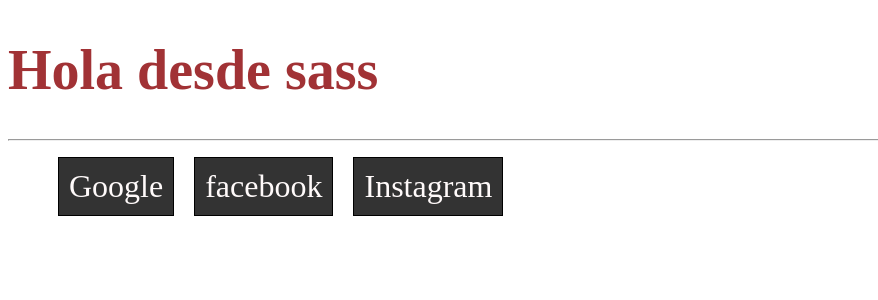
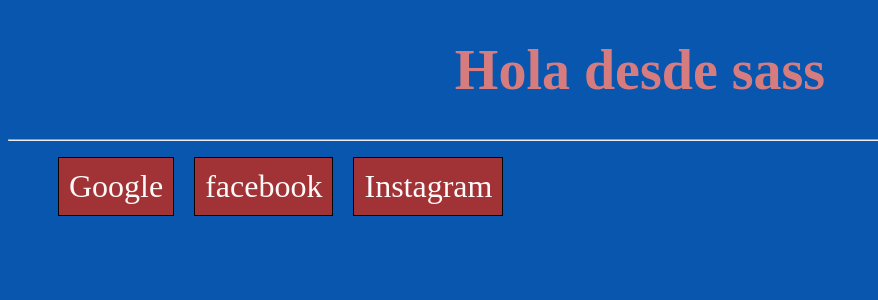
Before and after one commit to DanielTuttos/React-Vite-Sass, a React (Vite) app: page / in a window 1280 px wide. Shown: the top 300 px of the page, without its empty margins (0-878 px from the left). Built offline with nearby package versions, Linux system fonts and the light colour scheme.

Commit message:
darken y lighten

```diff
--- /dev/null
+++ b/src/sass/config/_global.scss
@@ -0,0 +1,3 @@
+body{
+    background-color: $secondary;
+}
--- a/src/sass/extras/_Title.scss
+++ b/src/sass/extras/_Title.scss
@@ -1,4 +1,6 @@
 .title{
-    color: $primary;
+    color: lighten($color: $primary, $amount: 25) ;
     font-size: 3.5rem;
+    text-align: center;
+
 }
--- a/src/sass/extras/_links.scss
+++ b/src/sass/extras/_links.scss
@@ -1,16 +1,25 @@
 ul {
   list-style: none;
+  align-items: center;
 
   li {
     display: inline-block;
     padding: 10px;
     margin: 0px 10px;
     border: 1px solid #000000;
-    background-color: $dark;
+    background-color: $primary;
+    &:hover {
+      background-color: darken($color: $primary, $amount: 10);
+      box-shadow: 3px 3px 3px 3px lighten($color: $dark, $amount: 50)
+    }
     a {
-        text-decoration: none;
-        font-size: 2rem;
-        color: $white;
+      text-decoration: none;
+      font-size: 2rem;
+      color: $white;
+      &:hover {
+        text-decoration: underline;
+        color: lighten($color: $secondary, $amount: 50)
+      }
     }
   }
 }
--- a/src/sass/index.scss
+++ b/src/sass/index.scss
@@ -1,3 +1,4 @@
 @import './config/variables';
 @import './extras/Title';
 @import './extras/links';
+@import './config/global';
```
